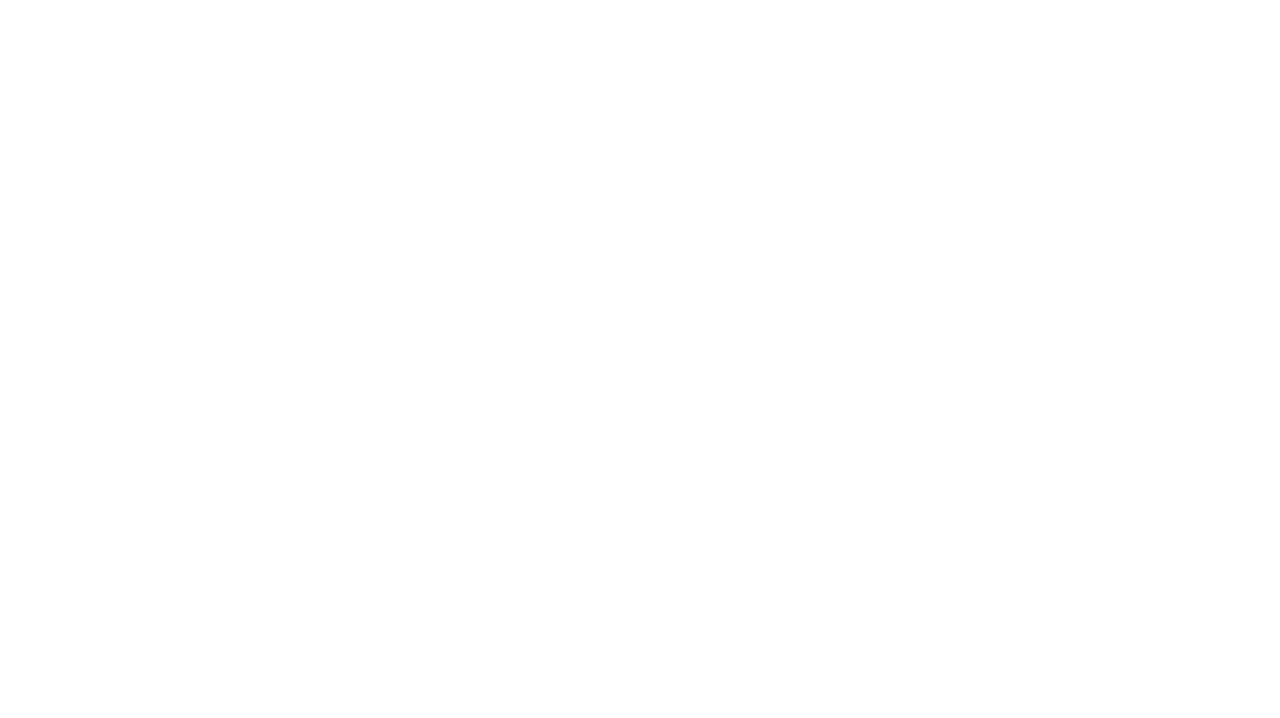
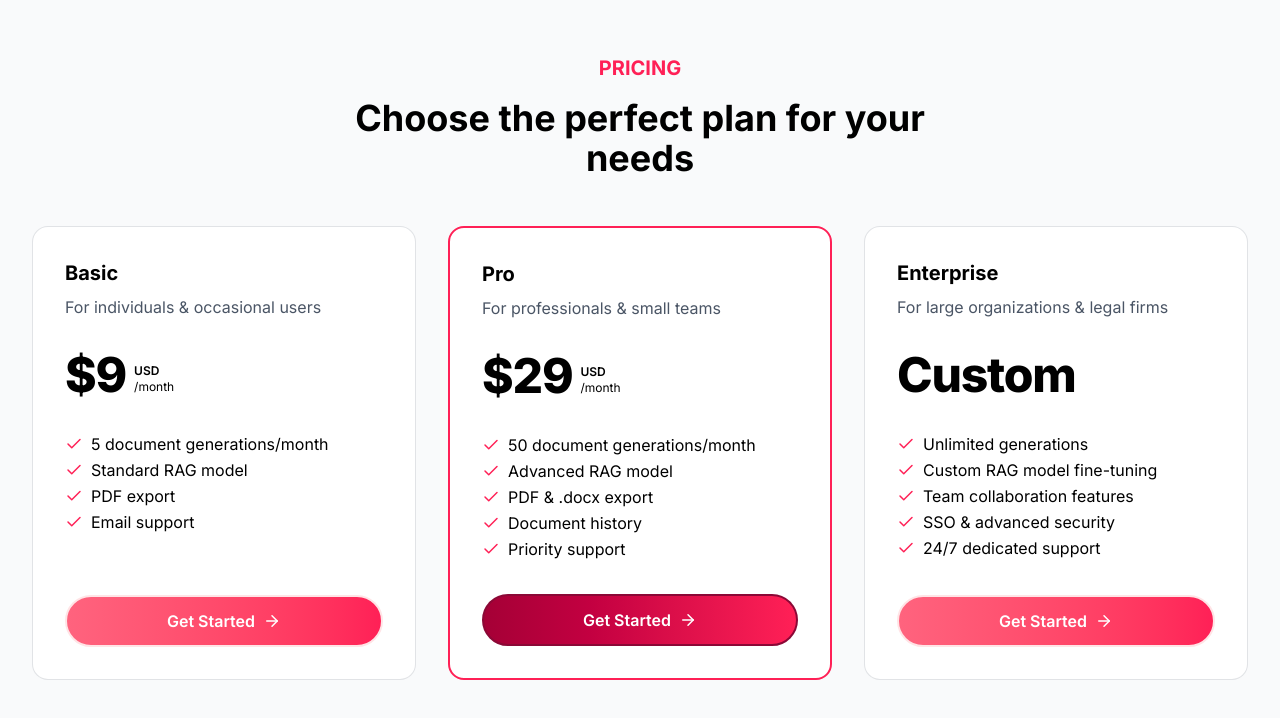
Before and after one commit to Vistaar07/JurisDraft, a Next.js app in the folder frontend/: page / in a window 1280 px wide. Shown: the part 1684-2402 px from the top of the page. Before the commit the page ends 1642 px from the top, so only its background shows below. Built offline with nearby package versions, Linux system fonts and the light colour scheme; no server answers.

Commit message:
feat: implement PricingSection component; add pricing plans and styles; enhance layout with animations

```diff
--- a/frontend/src/app/page.tsx
+++ b/frontend/src/app/page.tsx
@@ -12,7 +12,7 @@
         <Navbar />
         <HeroSection />
         <HowItWorksSection />
-        {/* <PricingSection /> */}
+        <PricingSection />
         {/* <CTASection /> */}
         {/* <Footer /> */}
       </div>
--- a/frontend/src/components/home/pricing-section.tsx
+++ b/frontend/src/components/home/pricing-section.tsx
@@ -1,10 +1,112 @@
-const PricingSection = () => {
-  const plans = [
+"use client";
+
+import { cn } from "@/lib/utils";
+import { containerVariants, itemsVariants } from "@/utils/constants";
+import { ArrowRight, CheckIcon } from "lucide-react";
+import Link from "next/link";
+import { MotionDiv, MotionSection } from "../common/motion-wrapper";
+
+type PriceType = {
+  name: string;
+  price: string | number;
+  description: string;
+  features: string[];
+  isMostPopular: boolean;
+  paymentLink: string;
+};
+
+const listVariant = {
+  hidden: { opacity: 0, x: -20 },
+  visible: { opacity: 1, x: 0 },
+  transition: {
+    type: "spring",
+    stiffness: 100,
+    damping: 20,
+  },
+};
+
+const PricingCard = ({
+  name,
+  price,
+  description,
+  features,
+  isMostPopular,
+  paymentLink,
+}: PriceType) => {
+  return (
+    <MotionDiv
+      variants={listVariant}
+      whileHover={{ scale: 1.02 }}
+      className="relative w-full max-w-lg hover:scale-105 hover:transition-all duration-300"
+    >
+      <div
+        className={cn(
+          "relative flex flex-col h-full gap-4 lg:gap-8 z-10 p-8 border border-gray-500/20 rounded-2xl bg-white",
+          isMostPopular && "border-rose-500 gap-5 border-2"
+        )}
+      >
+        <MotionDiv
+          variants={listVariant}
+          className="flex justify-between items-center gap-4"
+        >
+          <div>
+            <p className="text-lg lg:text-xl font-bold capitalize">{name}</p>
+            <p className="text-gray-600 mt-2">{description}</p>
+          </div>
+        </MotionDiv>
+        <MotionDiv variants={listVariant} className="flex gap-2">
+          {typeof price === "number" ? (
+            <>
+              <p className="text-5xl tracking-tight font-extrabold">${price}</p>
+              <div className="flex flex-col justify-end mb-1">
+                <p className="text-xs uppercase font-semibold">USD</p>
+                <p className="text-xs">/month</p>
+              </div>
+            </>
+          ) : (
+            <p className="text-5xl tracking-tight font-extrabold">{price}</p>
+          )}
+        </MotionDiv>
+        <MotionDiv
+          variants={listVariant}
+          className="space-y-2.5 leading-relaxed text-base flex-1"
+        >
+          <ul>
+            {features.map((feature, index) => (
+              <li key={index} className="flex items-center gap-2">
+                <CheckIcon size={18} className="text-rose-500 shrink-0" />
+                <span>{feature}</span>
+              </li>
+            ))}
+          </ul>
+        </MotionDiv>
+        <MotionDiv
+          variants={listVariant}
+          className="space-y-2 flex justify-center w-full"
+        >
+          <Link
+            href={paymentLink}
+            className={cn(
+              "w-full rounded-full flex items-center justify-center gap-2 bg-linear-to-r text-white border-2 py-3 font-semibold transition-all duration-300",
+              isMostPopular
+                ? "from-rose-800 to-rose-500 hover:from-rose-500 hover:to-rose-800 border-rose-900"
+                : "from-rose-400 to-rose-500 hover:from-rose-500 hover:to-rose-600 border-rose-100"
+            )}
+          >
+            Get Started <ArrowRight size={18} />
+          </Link>
+        </MotionDiv>
+      </div>
+    </MotionDiv>
+  );
+};
+
+export default function PricingSection() {
+  const plans: PriceType[] = [
     {
       name: "Basic",
       description: "For individuals & occasional users",
-      price: "$9",
-      period: "/ month",
+      price: 9,
       features: [
         "5 document generations/month",
         "Standard RAG model",
@@ -12,12 +114,12 @@
         "Email support",
       ],
       isMostPopular: false,
+      paymentLink: "/sign-up",
     },
     {
       name: "Pro",
       description: "For professionals & small teams",
-      price: "$29",
-      period: "/ month",
+      price: 29,
       features: [
         "50 document generations/month",
         "Advanced RAG model",
@@ -26,12 +128,12 @@
         "Priority support",
       ],
       isMostPopular: true,
+      paymentLink: "/sign-up",
     },
     {
       name: "Enterprise",
       description: "For large organizations & legal firms",
       price: "Custom",
-      period: "",
       features: [
         "Unlimited generations",
         "Custom RAG model fine-tuning",
@@ -40,14 +142,37 @@
         "24/7 dedicated support",
       ],
       isMostPopular: false,
+      paymentLink: "/contact",
     },
   ];
 
   return (
-    <section>
-      <div>Pricing Section</div>
-    </section>
+    <MotionSection
+      variants={containerVariants}
+      initial="hidden"
+      whileInView="visible"
+      viewport={{ once: true, margin: "-100px" }}
+      className="relative overflow-hidden bg-gray-50"
+      id="pricing"
+    >
+      <div className="py-12 lg:py-24 max-w-7xl mx-auto px-4 sm:px-6 lg:px-8">
+        <MotionDiv
+          variants={itemsVariants}
+          className="flex flex-col items-center justify-center w-full pb-12"
+        >
+          <h2 className="uppercase font-bold text-xl mb-4 text-rose-500">
+            Pricing
+          </h2>
+          <h3 className="text-3xl lg:text-4xl font-bold text-center max-w-2xl">
+            Choose the perfect plan for your needs
+          </h3>
+        </MotionDiv>
+        <div className="relative flex justify-center flex-col lg:flex-row items-center lg:items-stretch gap-8">
+          {plans.map((plan) => (
+            <PricingCard key={plan.name} {...plan} />
+          ))}
+        </div>
+      </div>
+    </MotionSection>
   );
-};
-
-export default PricingSection;
+}
```
